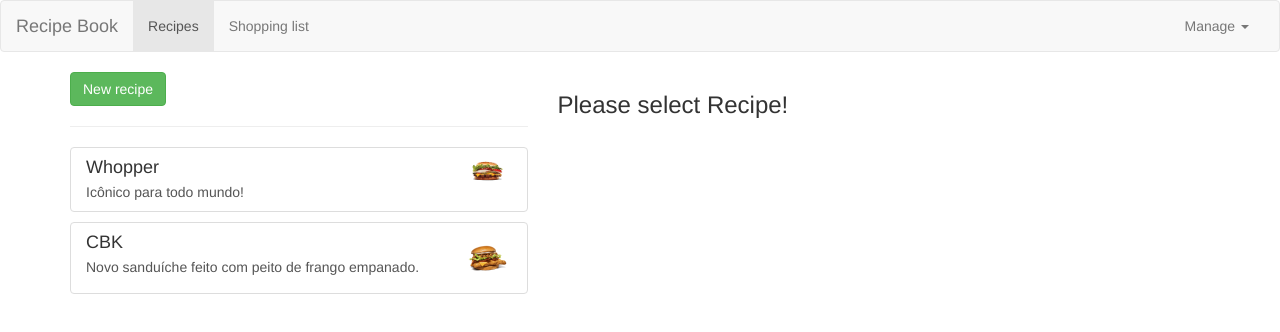
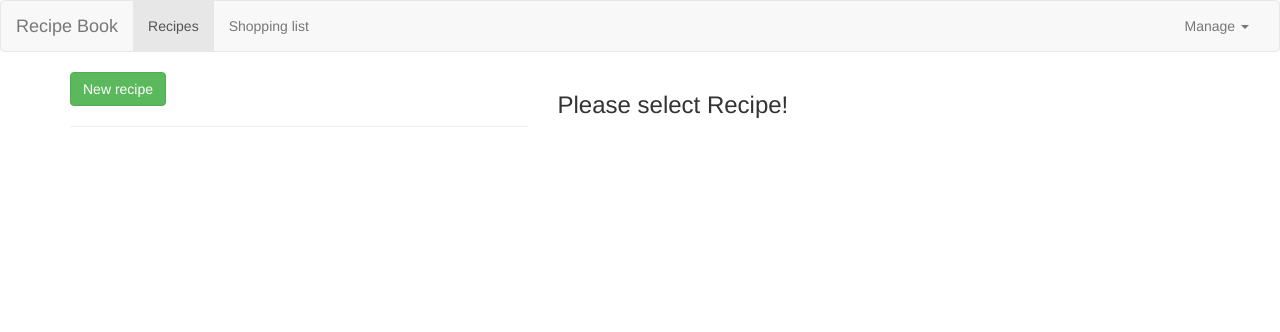
Before and after one commit to maykkk1/Angular, an Angular app: page /recipes in a window 1280 px wide. Shown: the top 332 px of the page. Built offline with nearby package versions, Linux system fonts and the light colour scheme.

Commit message:
http module

```diff
--- a/src/app/app-routing.module.ts
+++ b/src/app/app-routing.module.ts
@@ -4,6 +4,7 @@ import { RecipeDetailComponent } from './recipe/recipe-detail/recipe-detail.comp
 import { RecipeEditComponent } from './recipe/recipe-edit/recipe-edit.component';
 import { RecipeStartComponent } from './recipe/recipe-start/recipe-start.component';
 import { RecipeComponent } from './recipe/recipe.component';
+import { RecipesResolverService } from './recipe/recipes-resolver.service';
 import { ShoppingListComponent } from './shopping-list/shopping-list.component';
 
 const routes: Routes = [
@@ -13,8 +14,8 @@ const routes: Routes = [
   children: [
     {path: '', component: RecipeStartComponent},
     {path: 'new', component: RecipeEditComponent},
-    {path: ':id', component: RecipeDetailComponent},
-    {path: ':id/edit', component: RecipeEditComponent}
+    {path: ':id', component: RecipeDetailComponent, resolve: [RecipesResolverService]},
+    {path: ':id/edit', component: RecipeEditComponent, resolve: [RecipesResolverService]}
   ]
   },
   {path: 'shopping-list',component: ShoppingListComponent}
--- a/src/app/app.module.ts
+++ b/src/app/app.module.ts
@@ -1,5 +1,6 @@
 import { NgModule } from '@angular/core';
 import { BrowserModule } from '@angular/platform-browser';
+import { HttpClientModule } from '@angular/common/http'
 
 import { AppRoutingModule } from './app-routing.module';
 import { AppComponent } from './app.component';
@@ -34,9 +35,10 @@ import { RecipeService } from './recipe/recipe.service';
   ],
   imports: [
     BrowserModule,
+    FormsModule,
+    ReactiveFormsModule,
+    HttpClientModule,
     AppRoutingModule,
-    FormsModule,
-    ReactiveFormsModule
   ],
   providers: [ShoppingListService, RecipeService],
   bootstrap: [AppComponent]
--- a/src/app/header/header.component.html
+++ b/src/app/header/header.component.html
@@ -15,8 +15,8 @@
                 <li appDropdown class="dropdown">
                     <a style="cursor: pointer;" class="dropdown-toggle" role="button">Manage <span class="caret"></span></a>
                     <ul class="dropdown-menu">
-                        <li><a style="cursor: pointer;">Save Data</a></li>
-                        <li><a style="cursor: pointer;">Fetch Data</a></li>
+                        <li><a style="cursor: pointer;" (click)="onSaveData()">Save Data</a></li>
+                        <li><a style="cursor: pointer;" (click)="onFetchData()">Fetch Data</a></li>
                     </ul>
                 </li>
             </ul>
--- a/src/app/header/header.component.ts
+++ b/src/app/header/header.component.ts
@@ -1,4 +1,5 @@
 import { Component, EventEmitter, OnInit, Output } from '@angular/core';
+import { DataStorageService } from '../shared/data-storage.service';
 
 @Component({
   selector: 'app-header',
@@ -7,11 +8,19 @@ import { Component, EventEmitter, OnInit, Output } from '@angular/core';
 })
 export class HeaderComponent implements OnInit {
 
-  constructor() { }
+  constructor(private dataStorageService: DataStorageService) { }
 
   ngOnInit(): void {
   }
 
   collapsed = true;
 
+  onSaveData() {
+    this.dataStorageService.storeRecipes();
+  }
+
+  onFetchData() {
+    this.dataStorageService.fetchRecipes().subscribe();
+  }
+
 }
--- a/src/app/recipe/recipe.service.ts
+++ b/src/app/recipe/recipe.service.ts
@@ -8,26 +8,28 @@ import { Recipe } from "./recipe.model";
 export class RecipeService {
     selectedRecipe = new Subject<Recipe>();
     recipeChanged = new Subject<void>();
-    private recipes: Recipe[] = [
-        new Recipe(
-            'Whopper',
-            'Icônico para todo mundo!',
-            '../../assets/images/receitas/whopper-thumb.png',
-            [
-                new Ingredient('meat', 1),
-                new Ingredient('onion', 5),
-                new Ingredient('cheese', 2)
-            ]),
-        new Recipe(
-            'CBK',
-            'Novo sanduíche feito com peito de frango empanado.',
-            '../../assets/images/receitas/CBK-thumb-cupom-m-d.png',
-            [
-                new Ingredient('meat', 1),
-                new Ingredient('onion', 5),
-                new Ingredient('cheese', 2)
-            ])
-      ];
+    // private recipes: Recipe[] = [
+    //     new Recipe(
+    //         'Whopper',
+    //         'Icônico para todo mundo!',
+    //         '../../assets/images/receitas/whopper-thumb.png',
+    //         [
+    //             new Ingredient('meat', 1),
+    //             new Ingredient('onion', 5),
+    //             new Ingredient('cheese', 2)
+    //         ]),
+    //     new Recipe(
+    //         'CBK',
+    //         'Novo sanduíche feito com peito de frango empanado.',
+    //         '../../assets/images/receitas/CBK-thumb-cupom-m-d.png',
+    //         [
+    //             new Ingredient('meat', 1),
+    //             new Ingredient('onion', 5),
+    //             new Ingredient('cheese', 2)
+    //         ])
+    //   ];
+
+    private recipes: Recipe[] = [];
 
 
     constructor(private shoppingListService: ShoppingListService) {}
@@ -58,4 +60,9 @@ export class RecipeService {
         this.recipes.splice(index, 1)
         this.recipeChanged.next();
     }
+
+    setRecipes(recipes: Recipe[]) {
+        this.recipes = recipes;
+        this.recipeChanged.next();
+    }
 }
--- /dev/null
+++ b/src/app/recipe/recipes-resolver.service.ts
@@ -0,0 +1,17 @@
+import { Injectable } from "@angular/core";
+import { ActivatedRouteSnapshot, Resolve, RouterStateSnapshot } from "@angular/router";
+import { DataStorageService } from "../shared/data-storage.service";
+import { Recipe } from "./recipe.model";
+import { RecipeService } from "./recipe.service";
+
+@Injectable({providedIn: 'root'})
+export class RecipesResolverService implements Resolve<Recipe[]> {
+    constructor(private dataStorageService: DataStorageService, private recipeService: RecipeService) {}
+
+    resolve(route: ActivatedRouteSnapshot, state: RouterStateSnapshot) {
+        const recipes = this.recipeService.getRecipes();
+        return recipes.length === 0
+        ? this.dataStorageService.fetchRecipes()
+        : recipes;
+    }
+}
--- /dev/null
+++ b/src/app/shared/data-storage.service.ts
@@ -0,0 +1,33 @@
+import { HttpClient } from "@angular/common/http";
+import { Injectable } from "@angular/core";
+import { map, tap } from "rxjs";
+import { Recipe } from "../recipe/recipe.model";
+import { RecipeService } from "../recipe/recipe.service";
+
+@Injectable({providedIn: 'root'})
+export class DataStorageService {
+    constructor(private http: HttpClient, private recipesService: RecipeService) {}
+
+    storeRecipes() {
+        const recipes = this.recipesService.getRecipes();
+        this.http.put('https://ng-course-recipe-book-b88db-default-rtdb.firebaseio.com/recipes.json', recipes)
+            .subscribe(response => {
+                console.log(response)
+            });
+    }
+
+
+    fetchRecipes() {
+        return this.http.get<Recipe[]>('https://ng-course-recipe-book-b88db-default-rtdb.firebaseio.com/recipes.json')
+            .pipe(map(recipes => {
+                return recipes.map(recipe => {
+                    return {...recipe, ingridients: recipe.ingridients ? recipe.ingridients : []}
+                });
+            }),
+            tap(recipes => {
+                this.recipesService.setRecipes(recipes);
+            })
+            )
+    }
+
+}
--- a/src/app/shared/dropdown.directive.ts
+++ b/src/app/shared/dropdown.directive.ts
@@ -1,4 +1,3 @@
-import { ThisReceiver } from "@angular/compiler";
 import { Directive, ElementRef, HostListener, OnInit, Renderer2 } from "@angular/core";
 
 
```
